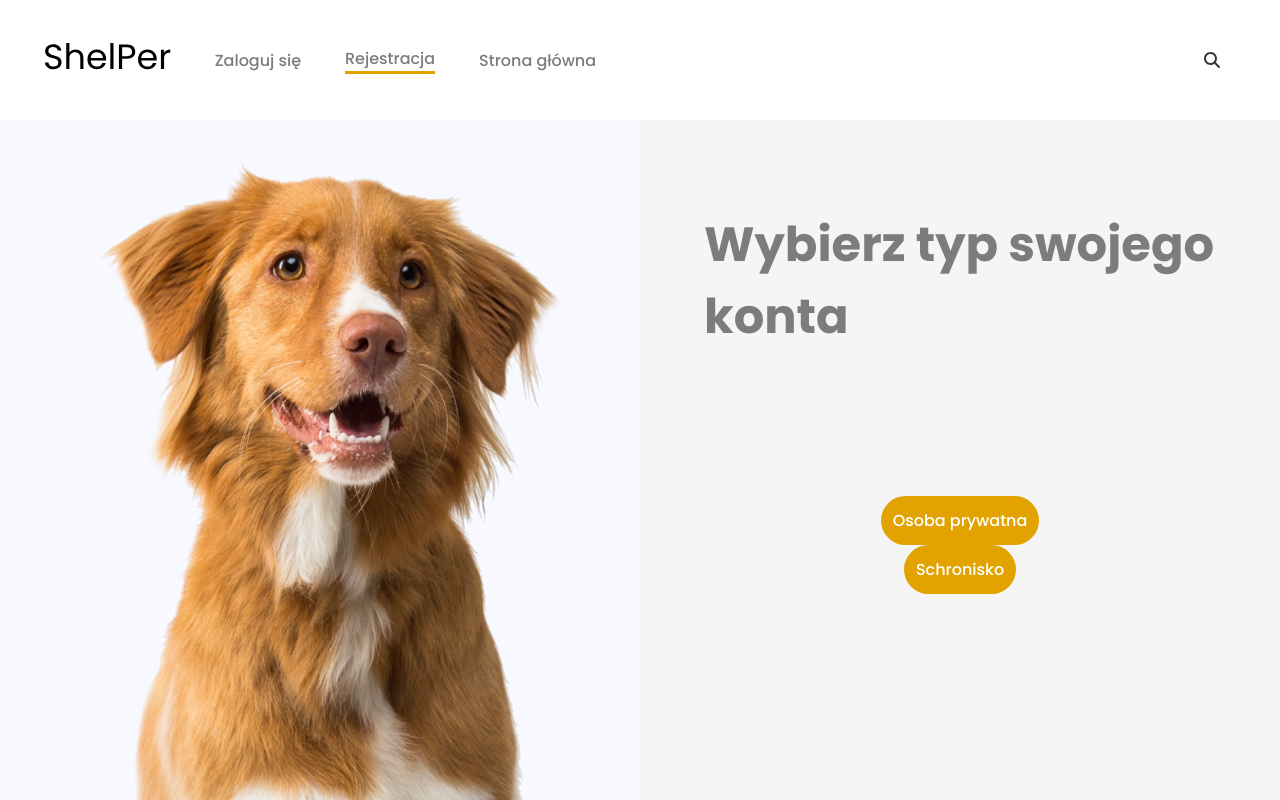
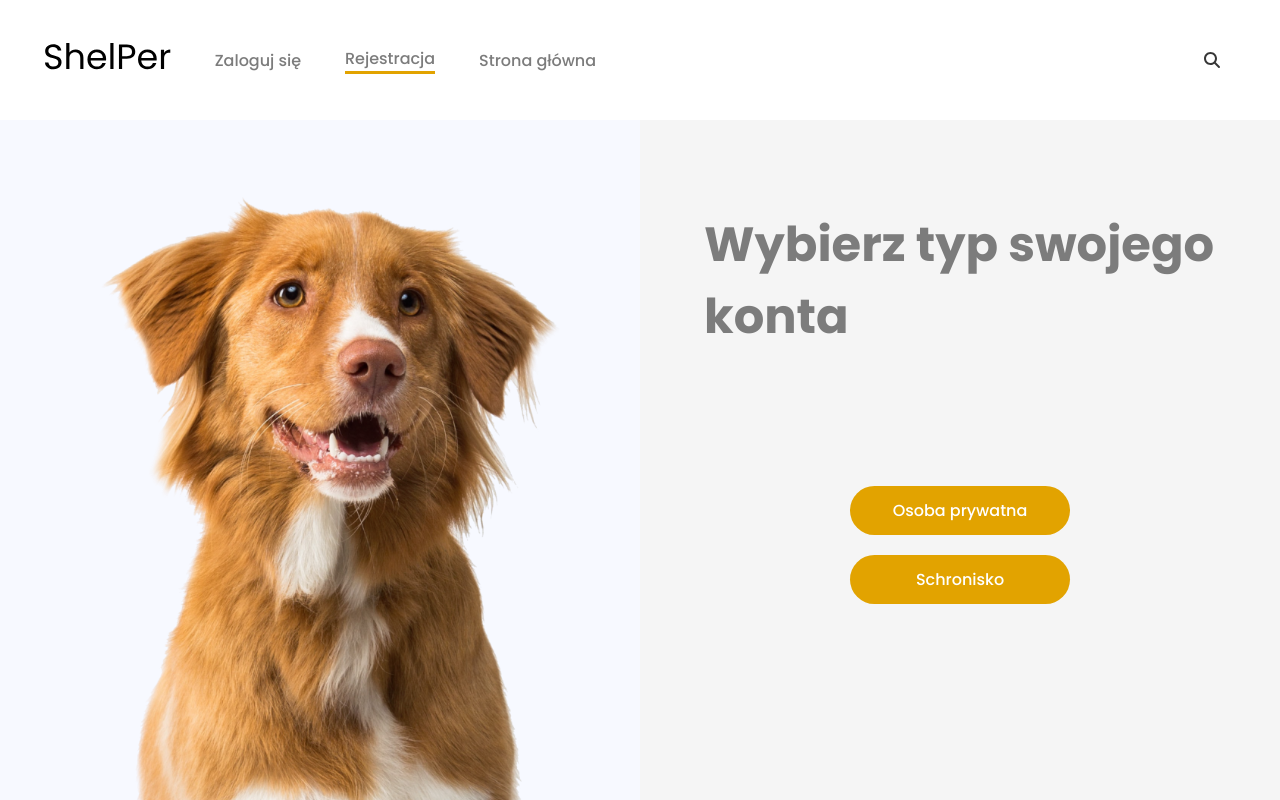
Before and after one commit to KacperMroz/ShelPer, a React (Create React App) app in the folder client/: page /signup in a window 1280 px wide. Built offline with nearby package versions, Linux system fonts and the light colour scheme.

Commit message:
Co-authored-by: KingaP00 <KingaP00@users.noreply.github.com>

```diff
--- a/client/src/components/Animal/Card.css
+++ b/client/src/components/Animal/Card.css
@@ -4,12 +4,12 @@ body{
        position:relative
    }
 
-   .navbar-items {
+   /* .navbar-items {
        background-color: white;
    }
    .search{
        background-color: white;
-   }
+   } */
 
     .order{
        background: #F3F3F3;
--- a/client/src/components/AnimalSpec/Color/index.css
+++ b/client/src/components/AnimalSpec/Color/index.css
@@ -5,6 +5,7 @@
   filter: drop-shadow(0px 4px 30px rgba(0, 0, 0, 0.09));
   width: 100%;
   margin-bottom: 30px;
+  display: flex;
 }
 
 .colors input {
--- a/client/src/components/Login/LoginForm.css
+++ b/client/src/components/Login/LoginForm.css
@@ -22,7 +22,7 @@
   font-size: 48px;
 }
 
-form > div {
+.log-sign-form > div {
   width: 65%;
   display: flex;
   justify-content: center;
--- a/client/src/components/NavBar/index.css
+++ b/client/src/components/NavBar/index.css
@@ -11,7 +11,7 @@
   background-color: #f7f9ff;
 }
 .search {
-  background-color: #f5f5f5;
+  background-color: transparent;
   flex: 1;
   display: flex;
   align-items: center;
@@ -24,7 +24,7 @@
 }
 
 .navbar-items {
-  background-color: #f7f9ff;
+  background-color: transparent;
   display: flex;
   justify-content: space-evenly;
   align-items: center;
--- a/client/src/components/UI/Button.module.css
+++ b/client/src/components/UI/Button.module.css
@@ -12,4 +12,6 @@
   text-decoration: none;
   justify-content: center;
   align-items: center;
+  width: 100%;
+  margin: 10px;
 }
--- a/client/src/components/pages/Login.css
+++ b/client/src/components/pages/Login.css
@@ -3,6 +3,7 @@
   flex-direction: column;
   height: 100%;
   width: 100%;
+  background-color: white;
 }
 
 .login-page-content {
@@ -20,8 +21,9 @@
 }
 
 .dog-container > img {
-  width: 90%;
-  height: 95%;
+  width: auto;
+  height: 90%;
+  max-height: 1200px;
 }
 
 .choose-type{
```
